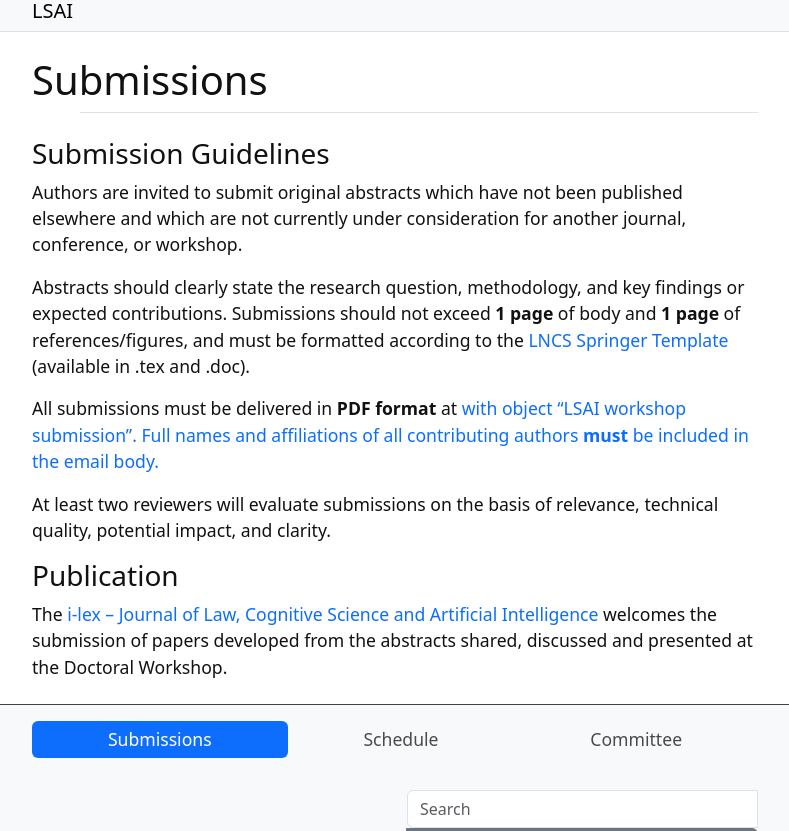
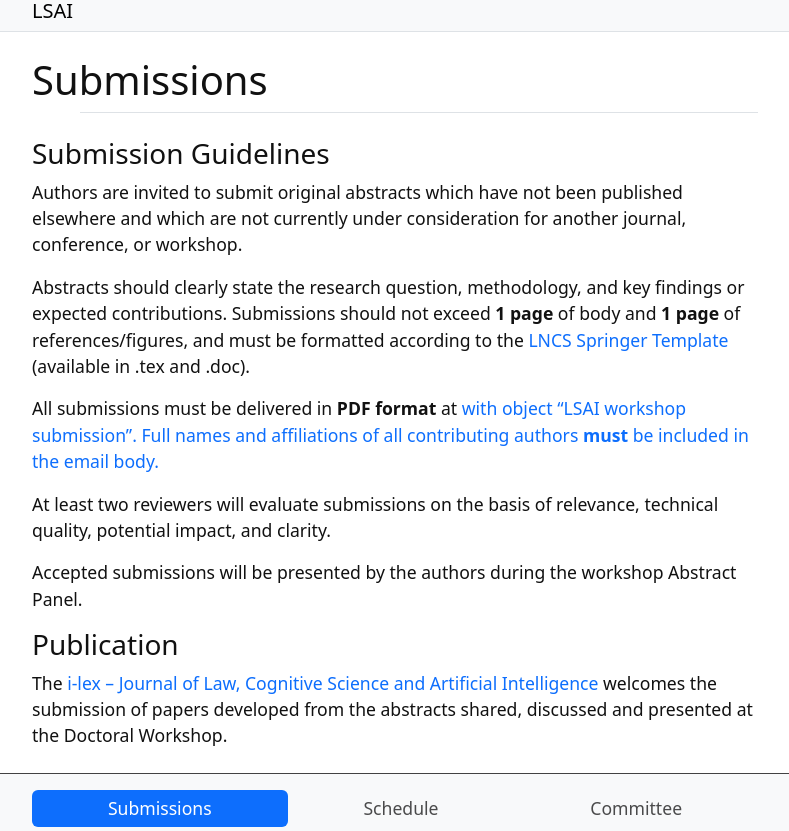
Before and after one commit to lsai-ws/lsai-ws.github.io, a Jekyll site: the page built from content/0-submit.md, in a window 1280 px wide, cut to the strip 121-952 px from the top of the page. Shown: the whole strip, without its empty margins (245-1034 px from the left). Built offline with Jekyll 4.4.1, drawn with Linux system fonts in a browser that asks for light colours.

Commit message:
Update 0-submit.md

```diff
--- a/content/0-submit.md
+++ b/content/0-submit.md
@@ -13,6 +13,8 @@ All submissions must be delivered in **PDF format** at <a href="mailto:ailawands
 
 At least two reviewers will evaluate submissions on the basis of relevance, technical quality, potential impact, and clarity.
 
+Accepted submissions will be presented by the authors during the workshop Abstract Panel.
+
 
 ### Publication
 
```
